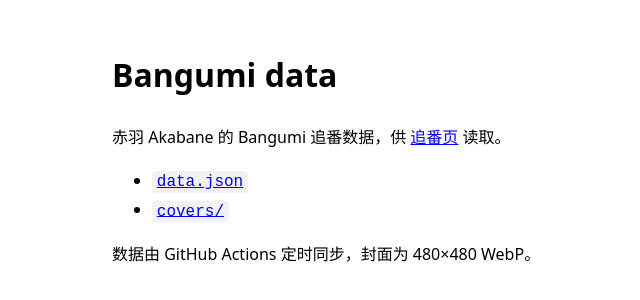
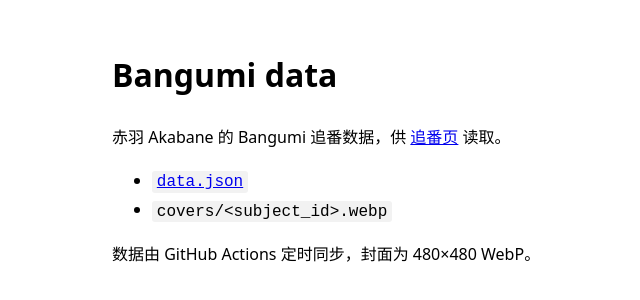
Before and after one commit to fanwenbo789/bgm, a plain HTML site: page index.html in a window 1280 px wide. Shown: the whole page, without its empty margins (208-848 px from the left). Drawn offline with Linux system fonts and the light colour scheme.

Commit message:
修正索引页封面链接

```diff
--- a/index.html
+++ b/index.html
@@ -14,7 +14,7 @@
   <p>赤羽 Akabane 的 Bangumi 追番数据，供 <a href="https://www.akabane.cn/anime/">追番页</a> 读取。</p>
   <ul>
     <li><a href="data.json"><code>data.json</code></a></li>
-    <li><a href="covers/"><code>covers/</code></a></li>
+    <li><code>covers/&lt;subject_id&gt;.webp</code></li>
   </ul>
   <p>数据由 GitHub Actions 定时同步，封面为 480×480 WebP。</p>
 </body>
```
